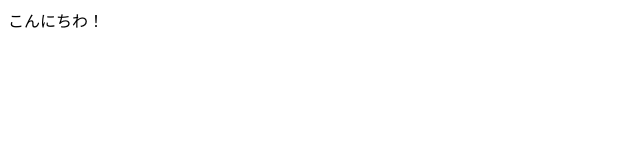
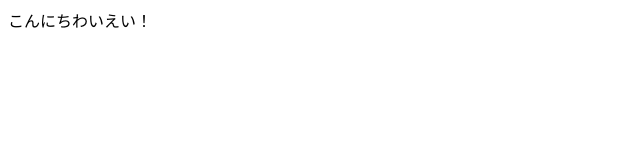
Before and after one commit to nimunimu1970/nimuGit, a plain HTML site: page index.html in a window 1280 px wide. Shown: the full height of the page, 0-640 px from the left. Drawn offline with Linux system fonts and the light colour scheme.

Commit message:
index.htmlの中身を変更したよ

```diff
--- a/index.html
+++ b/index.html
@@ -1,5 +1,5 @@
 <html>
 <body>
-こんにちわ！
+こんにちわいえい！
 </body>
 </html>
```
